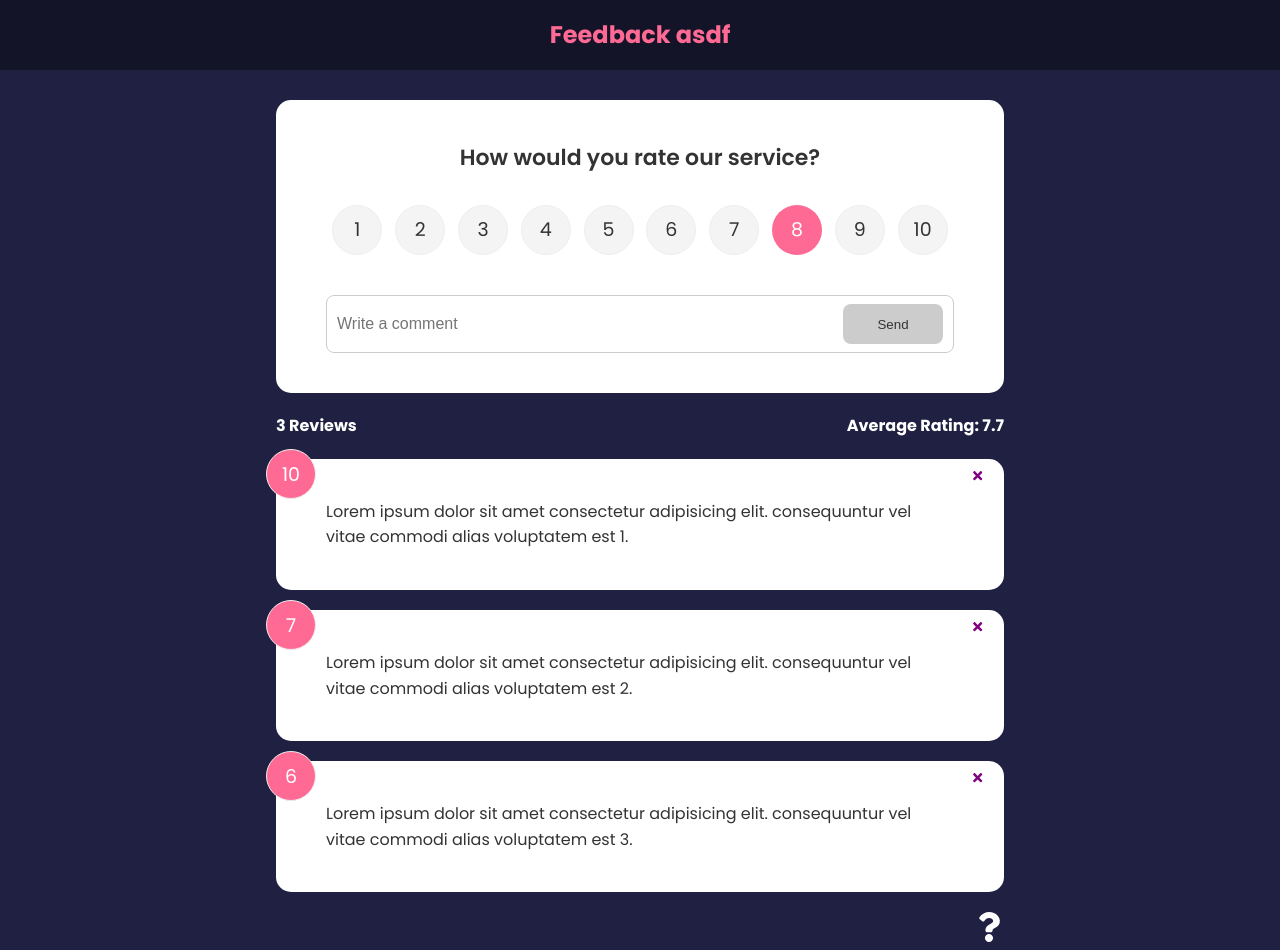
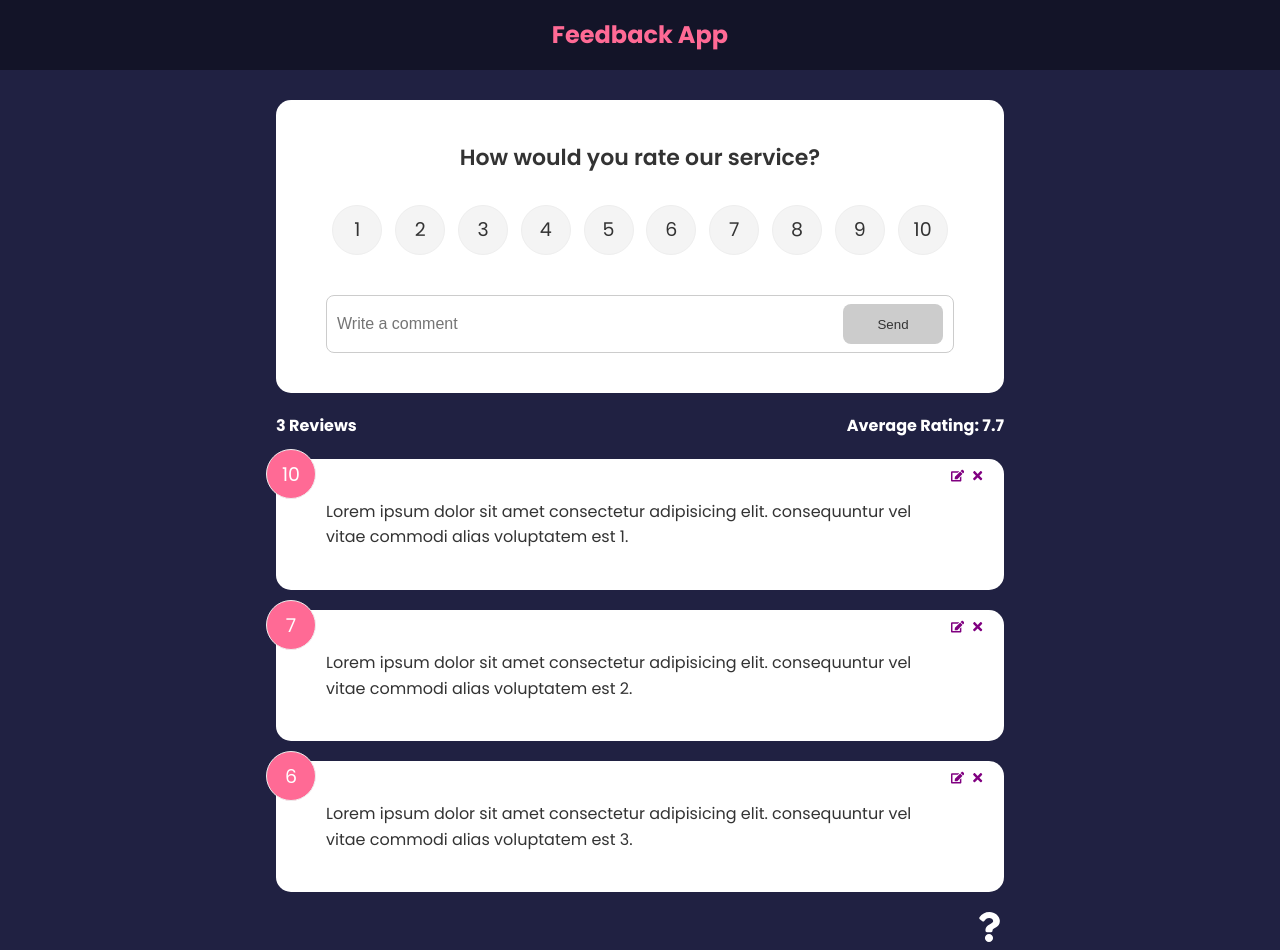
Before and after one commit to teppana88/feedback-app, a React (Create React App) app: page / in a window 1280 px wide. Built offline with nearby package versions, Linux system fonts and the light colour scheme.

Commit message:
Add edit feedback

```diff
--- a/src/App.js
+++ b/src/App.js
@@ -1,28 +1,15 @@
-import { v4 as uuidv4 } from 'uuid'
 import { BrowserRouter as Router, Route, Routes } from 'react-router-dom'
-import { useState } from 'react'
 import Header from './components/Header'
 import FeedbackList from './components/FeedbackList'
-import FeedbackData from './data/FeedbackData'
 import FeedbackStats from './components/FeedbackStats'
 import FeedbackForm from './components/FeedbackForm'
 import AboutPage from './pages/AboutPage'
+import { FeedbackProvider } from './context/FeedbackContext'
 import AboutIconLink from './components/AboutIconLink'
 
 function App() {
-  const [feedback, setFeedback] = useState(FeedbackData)
-
-  const deleteFeedback = (id) => {
-    if (window.confirm('do you want to delete')) {
-      setFeedback(feedback.filter((item) => item.id !== id))
-    }
-  }
-  const addFeedback = (newFeedback) => {
-    newFeedback.id = uuidv4()
-    setFeedback([newFeedback, ...feedback])
-  }
-
   return (
+    <FeedbackProvider>
       <Router>
         <Header />
         <div className='container'>
@@ -32,12 +19,9 @@
               path='/'
               element={
                 <>
-                <FeedbackForm handleAdd={addFeedback} />
-                <FeedbackStats feedback={feedback} />
-                <FeedbackList
-                  feedback={feedback}
-                  handleDelete={deleteFeedback}
-                />
+                  <FeedbackForm />
+                  <FeedbackStats />
+                  <FeedbackList />
                 </>
               }
             ></Route>
@@ -45,7 +29,8 @@
           </Routes>
           <AboutIconLink />
         </div>
-    </Router>
+      </Router>{' '}
+    </FeedbackProvider>
   )
 }
 
--- a/src/components/FeedbackForm.jsx
+++ b/src/components/FeedbackForm.jsx
@@ -1,13 +1,27 @@
-import { useState } from 'react'
+import { useState, useContext, useEffect } from 'react'
+import FeedbackContext from '../context/FeedbackContext'
 import Card from './shared/Card'
 import Button from './shared/Button'
 import RatingSelect from './RatingSelect'
 
-function FeedbackForm({ handleAdd }) {
+function FeedbackForm() {
   const [text, setText] = useState('')
   const [btnDisabled, setBtnDisable] = useState(true)
   const [rating, setRating] = useState(8)
   const [message, setMessage] = useState('')
+
+  const { addFeedback, feedbackEdit, updateFeedback } =
+    useContext(FeedbackContext)
+
+  useEffect(() => {
+    if (feedbackEdit.edit === true) {
+      setBtnDisable(false)
+      setText(feedbackEdit.item.text)
+      setRating(feedbackEdit.item.rating)
+    } else {
+      console.log('Hello')
+    }
+  }, [feedbackEdit])
 
   const handleChange = (e) => {
     if (text === '') {
@@ -30,7 +44,11 @@
         text: text,
         rating: rating,
       }
-      handleAdd(newFeedback)
+      if (feedbackEdit.edit === true) {
+        updateFeedback(feedbackEdit.item.id, newFeedback)
+      } else {
+        addFeedback(newFeedback)
+      }
 
       setText('')
     }
--- a/src/components/FeedbackItem.jsx
+++ b/src/components/FeedbackItem.jsx
@@ -1,13 +1,19 @@
-import { FaTimes } from 'react-icons/fa'
+import { FaTimes, FaEdit } from 'react-icons/fa'
 import PropTypes from 'prop-types'
 import Card from './shared/Card'
+import { useContext } from 'react'
+import FeedbackContext from '../context/FeedbackContext'
 
-function FeedbackItem({ item, handleDelete }) {
+function FeedbackItem({ item }) {
+  const { deleteFeedback, editFeedback } = useContext(FeedbackContext)
   return (
     <Card>
       <div className='num-display'>{item.rating}</div>
-      <button onClick={() => handleDelete(item.id)} className='close'>
+      <button onClick={() => deleteFeedback(item.id)} className='close'>
         <FaTimes color='purple' />
+      </button>
+      <button onClick={() => editFeedback(item)} className='edit'>
+        <FaEdit color='purple'></FaEdit>
       </button>
       <div className='text-display'>{item.text}</div>
     </Card>
--- a/src/components/FeedbackList.jsx
+++ b/src/components/FeedbackList.jsx
@@ -1,26 +1,29 @@
-import PropTypes from 'prop-types'
+import { useContext } from 'react'
 import FeedbackItem from './FeedbackItem'
+import FeedbackContext from '../context/FeedbackContext'
 
-function FeedbackList({ feedback, handleDelete }) {
+function FeedbackList() {
+  const { feedback } = useContext(FeedbackContext)
+
   if (!feedback || feedback.length === 0) {
     return <p>"No feedback"</p>
   }
   return (
     <div className='feedback-list'>
       {feedback.map((item) => (
-        <FeedbackItem key={item.id} item={item} handleDelete={handleDelete} />
+        <FeedbackItem key={item.id} item={item} />
       ))}
     </div>
   )
 }
 
-FeedbackList.propTypes = {
-  feedback: PropTypes.arrayOf(
-    PropTypes.shape({
-      id: PropTypes.string.isRequired,
-      text: PropTypes.string.isRequired,
-      rating: PropTypes.number.isRequired,
-    })
-  ),
-}
+// FeedbackList.propTypes = {
+//   feedback: PropTypes.arrayOf(
+//     PropTypes.shape({
+//       id: PropTypes.string.isRequired,
+//       text: PropTypes.string.isRequired,
+//       rating: PropTypes.number.isRequired,
+//     })
+//   ),
+// }
 export default FeedbackList
--- a/src/components/FeedbackStats.jsx
+++ b/src/components/FeedbackStats.jsx
@@ -1,6 +1,8 @@
-import PropTypes from 'prop-types'
+import { useContext } from 'react'
+import FeedbackContext from '../context/FeedbackContext'
 
-function FeedbackStats({ feedback }) {
+function FeedbackStats() {
+  const { feedback } = useContext(FeedbackContext)
   // Calculate avera rating
   let average =
     feedback.reduce((acc, cur) => {
@@ -17,8 +19,4 @@
   )
 }
 
-FeedbackStats.prototype = {
-  feedback: PropTypes.array.isRequired,
-}
-
 export default FeedbackStats
--- a/src/components/Header.jsx
+++ b/src/components/Header.jsx
@@ -1,10 +1,10 @@
-import PropTypes from 'prop-types';
+import PropTypes from 'prop-types'
 
 function Header({ text, bgColor, textColor }) {
   const headerStyles = {
     backgroundColor: bgColor,
     color: textColor,
-  };
+  }
 
   return (
     <header style={headerStyles}>
@@ -12,16 +12,16 @@
         <h2>{text}</h2>
       </div>
     </header>
-  );
+  )
 }
 
 Header.defaultProps = {
-  text: 'Feedback asdf',
+  text: 'Feedback App',
   bgColor: 'rgba(0,0,0,0.4)',
   textColor: '#ff6a95',
-};
+}
 
 Header.propTypes = {
   text: PropTypes.string,
-};
-export default Header;
+}
+export default Header
--- a/src/components/RatingSelect.jsx
+++ b/src/components/RatingSelect.jsx
@@ -1,8 +1,14 @@
-import { useState } from 'react'
+import { useState, useContext, useEffect } from 'react'
+import FeedbackContext from '../context/FeedbackContext'
 
 function RatingSelect({ select }) {
   const [selected, setSelected] = useState(8)
 
+  const { feedbackEdit } = useContext(FeedbackContext)
+
+  useEffect(() => {
+    setSelected(feedbackEdit.item.rating)
+  }, [feedbackEdit])
   const handleChange = (e) => {
     setSelected(+e.target.value)
     select(+e.target.value)
--- /dev/null
+++ b/src/context/FeedbackContext.js
@@ -0,0 +1,60 @@
+import { v4 as uuidv4 } from 'uuid'
+import { createContext, useState } from 'react'
+import FeedbackData from '../data/FeedbackData'
+
+const FeedbackContext = createContext()
+
+export const FeedbackProvider = ({ children }) => {
+  const [feedback, setFeedback] = useState([...FeedbackData])
+
+  const [feedbackEdit, setFeedbackEdit] = useState({
+    item: {},
+    edit: false,
+  })
+
+  // Delete feedback
+  const deleteFeedback = (id) => {
+    if (window.confirm('do you want to delete')) {
+      setFeedback(feedback.filter((item) => item.id !== id))
+    }
+  }
+
+  // Update feedback item
+  const updateFeedback = (id, updItem) => {
+    setFeedback(
+      feedback.map((item) => (item.id === id ? { ...item, ...updItem } : item))
+    )
+    console.log(id, updItem)
+  }
+
+  // Set item to updated
+  const editFeedback = (item) => {
+    setFeedbackEdit({
+      item: item,
+      edit: true,
+    })
+  }
+
+  // Add new feedback
+  const addFeedback = (newFeedback) => {
+    newFeedback.id = uuidv4()
+    setFeedback([newFeedback, ...feedback])
+  }
+
+  return (
+    <FeedbackContext.Provider
+      value={{
+        feedback: feedback,
+        feedbackEdit,
+        deleteFeedback: deleteFeedback,
+        addFeedback: addFeedback,
+        editFeedback,
+        updateFeedback: updateFeedback,
+      }}
+    >
+      {children}
+    </FeedbackContext.Provider>
+  )
+}
+
+export default FeedbackContext
```
Also changed, not shown: 1 other file (tests, documents, lock files or other folders). Lines whose indentation alone changed are shown as unchanged.
